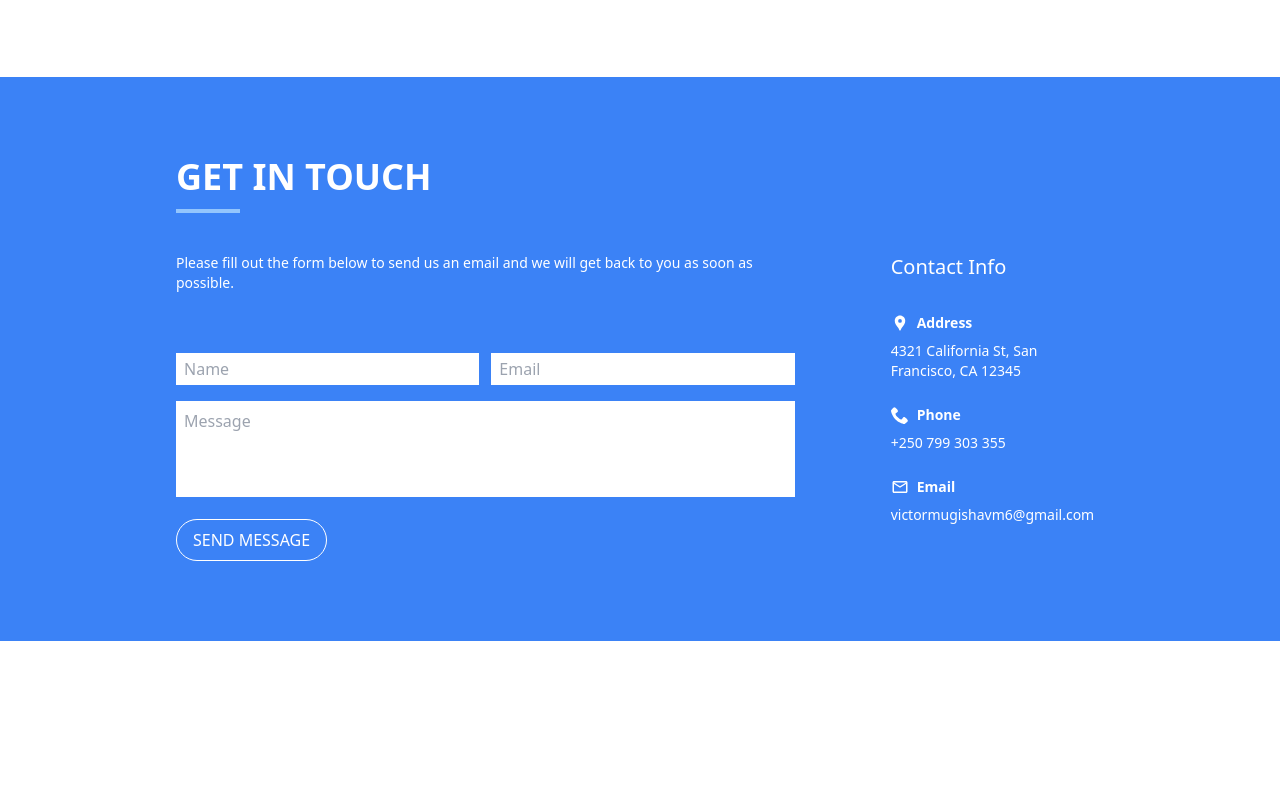
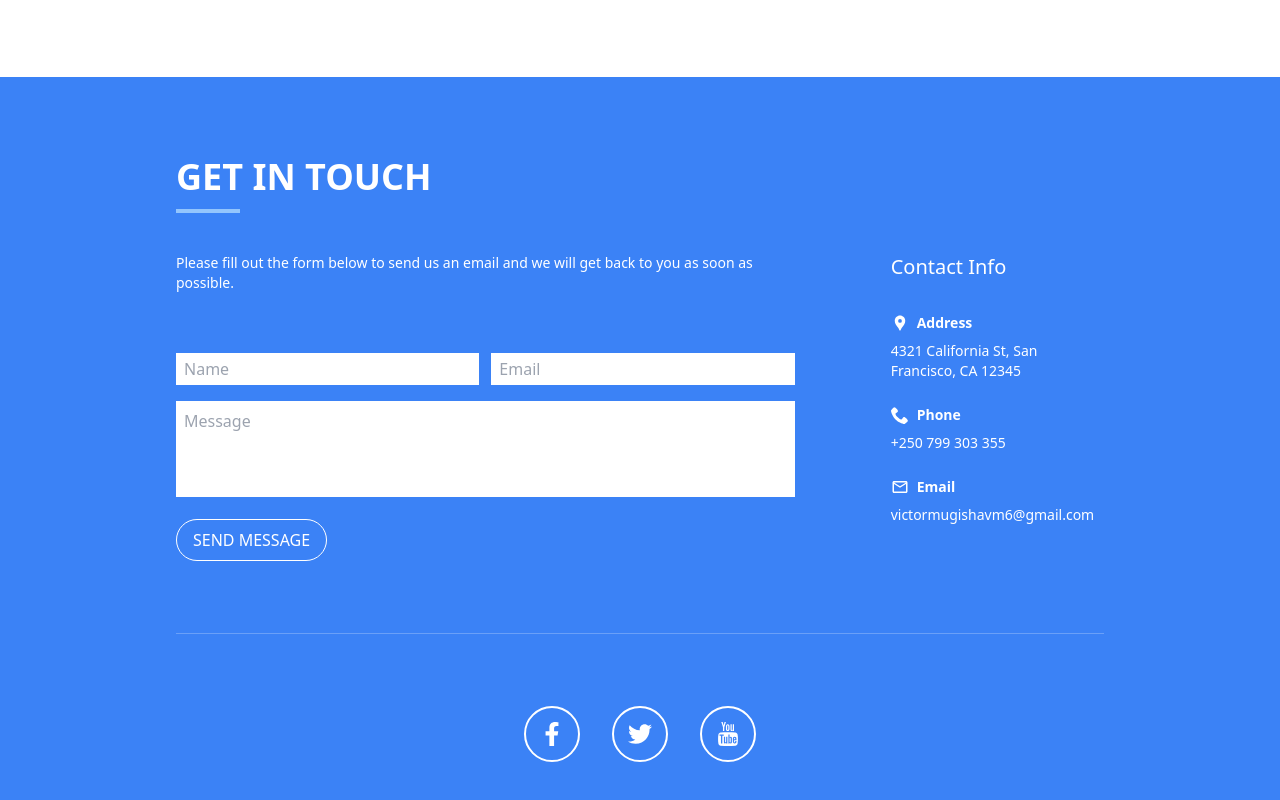
Before and after one commit to VictorMugisha/React-Landing-Page-Practical, a React (Vite) app: page / in a window 1280 px wide. Shown: the part 4727-5527 px from the top of the page. Before the commit the page ends 5368 px from the top, so only its background shows below. Built offline with nearby package versions, Linux system fonts and the light colour scheme.

Commit message:
Added Social Media Icons

```diff
--- a/src/components/Contact.jsx
+++ b/src/components/Contact.jsx
@@ -2,6 +2,9 @@ import { useState } from "react";
 import { ImPhone } from "react-icons/im"; // Phone
 import { MdLocationPin } from "react-icons/md"; // Location
 import { MdMailOutline } from "react-icons/md"; // Mail
+import { FaFacebookF } from "react-icons/fa";
+import { FaTwitter } from "react-icons/fa";
+import { TfiYoutube } from "react-icons/tfi";
 
 export default function Contact() {
     const [formData, setFormData] = useState({
@@ -120,6 +123,26 @@ export default function Contact() {
                 </div>
             </div>
 
+            <div className="w-full h-[1px] bg-custom-transparent-white my-8" />
+
+            <div className="flex items-center justify-center gap-8">
+                <div
+                    className="flex items-center justify-center border-2 border-white rounded-full cursor-pointer w-14 h-14 hover:bg-white group"
+                >
+                    <FaFacebookF className="text-2xl group-hover:text-blue-500" />
+                </div>
+                <div
+                    className="flex items-center justify-center border-2 border-white rounded-full cursor-pointer w-14 h-14 hover:bg-white group"
+                >
+                    <FaTwitter className="text-2xl group-hover:text-blue-500" />
+                </div>
+                <div
+                    className="flex items-center justify-center border-2 border-white rounded-full cursor-pointer w-14 h-14 hover:bg-white group"
+                >
+                    <TfiYoutube className="text-2xl group-hover:text-blue-500" />
+                </div>
+            </div>
+
         </div>
     )
 }
```
